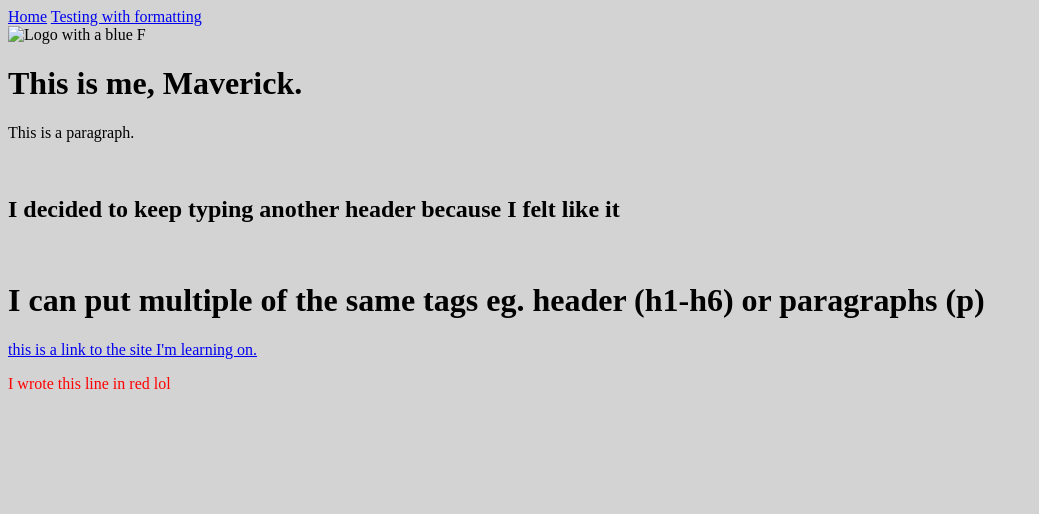
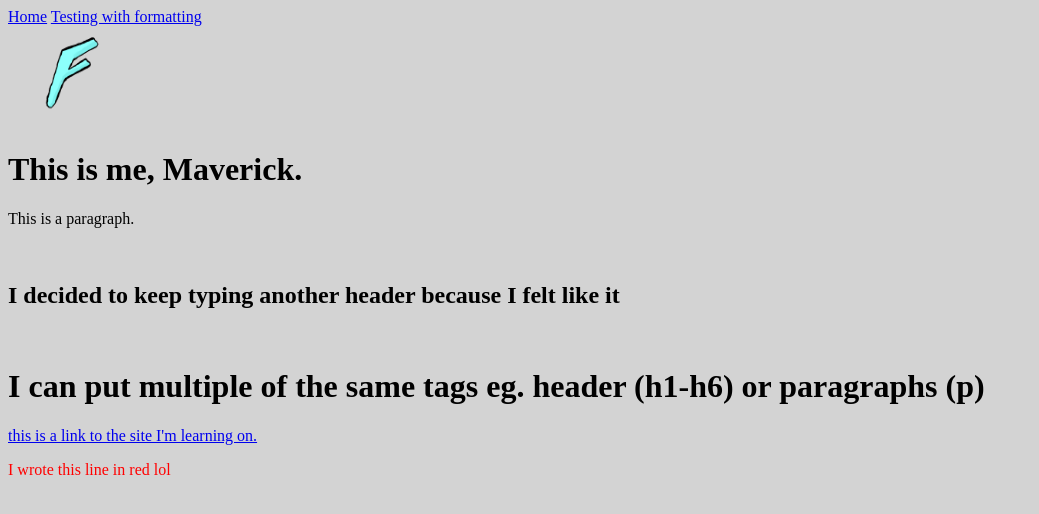
Before and after one commit to lmf517823/Allwork, a plain HTML site: page Day2/htmlcode1.html in a window 1280 px wide. Shown: the whole page, without its empty margins (0-1039 px from the left). Drawn offline with Linux system fonts and the light colour scheme.

Commit message:
Add files via upload

```diff
--- a/Day2/htmlcode1.html
+++ b/Day2/htmlcode1.html
@@ -9,7 +9,7 @@
       <a class="active" href="htmlcode1.html">Home</a>
       <a href="/Users/W0468720/OneDrive - Nova Scotia Community College/Day3/Page2.html">Testing with formatting</a>
     </div>
-    <img src="/Users/W0468720/OneDrive - Nova Scotia Community College/Logo-paint3d.png" alt="Logo with a blue F" width="100" height="100">
+    <img src="Logo-paint3d.png" alt="Logo with a blue F" width="100" height="100">
     <div style="padding-left:16px">
 
     </div>
```
Also changed, not shown: Day2/Logo-paint3d.png (added).
